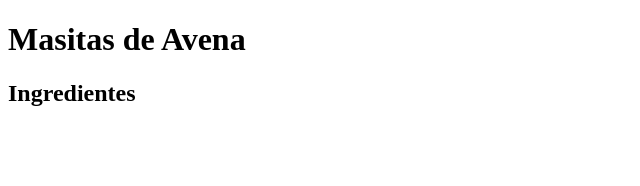
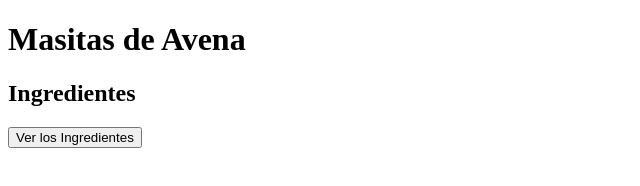
Before and after one commit to Digruttola2468/testGit, a plain HTML site: page index.html in a window 1280 px wide. Shown: the whole page, without its empty margins (0-640 px from the left). Drawn offline with Linux system fonts and the light colour scheme.

Commit message:
Agregamos un boton

```diff
--- a/index.html
+++ b/index.html
@@ -9,5 +9,8 @@
 <body>
     <h1>Masitas de Avena</h1>
     <h2>Ingredientes</h2>
+    <div>
+        <button>Ver los Ingredientes</button>
+    </div>
 </body>
 </html>
```
